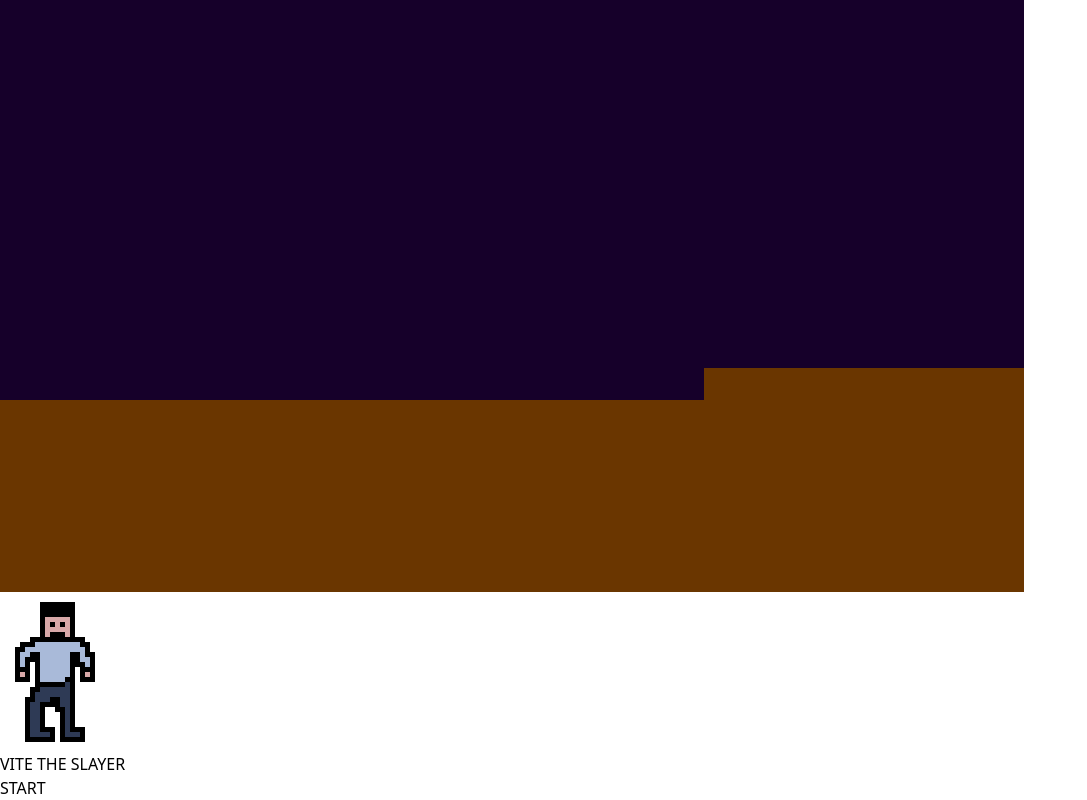
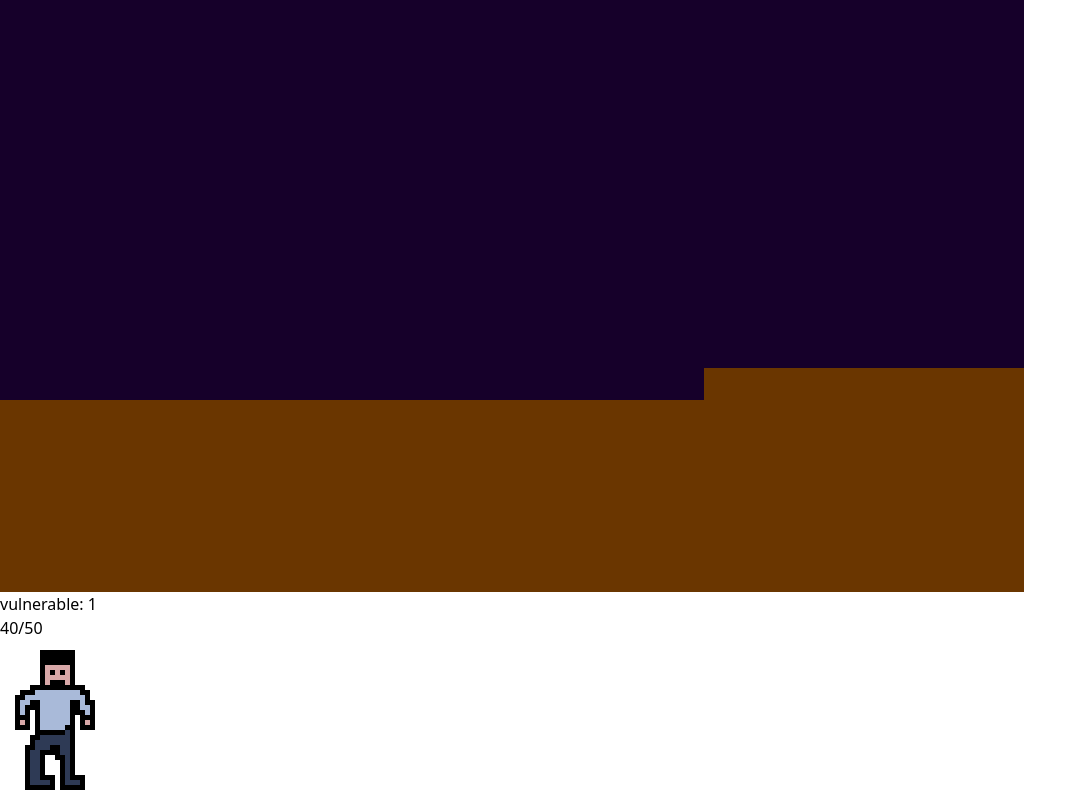
Before and after one commit to jonathan-byun/vite-the-slayer, a React (Vite) app: page / in a window 1280 px wide. Shown: the part 432-1232 px from the top of the page, without its empty margins (0-1087 px from the left). Built offline with nearby package versions, Linux system fonts and the light colour scheme.

Commit message:
started mob-fight logic and player model

```diff
--- a/src/App.tsx
+++ b/src/App.tsx
@@ -5,30 +5,41 @@ import { deckReducer } from './providers/Reducer'
 import { DeckContext, DeckDispatchContext } from './providers/Providers'
 import { createMap, createMapNode } from './gamelogic/createMap'
 import Map from './components/Map'
+import Event from './gameStates/Event'
 
 function App() {
-  const [gameState, setGameState] = useState('title')
+  const [gameState, setGameState] = useState('event')
   const initialDeckState: DeckState = []
   const [deck, dispatchDeck] = useReducer(deckReducer, initialDeckState)
   const [map, setMap] = useState<MapNode[][]>()
-  const [currentNode,setCurrentNode] = useState<MapNode>()
+  const [currentNode, setCurrentNode] = useState<MapNode>()
+  const [player,setPlayer]=useState<Player>({
+    health:40,
+    maxHealth:50,
+    stamina:3,
+    block:0,
+    statuses:[{status:'vulnerable',turns:1}]
+  })
 
   let currentPage;
   switch (gameState) {
     case 'title':
       currentPage = <Intro setGameState={setGameState} />
       break;
-    case 'map' :
-    if(currentNode) currentPage = <Map currentNode={currentNode} setCurretNode={setCurrentNode} levels={map? map:[[]]}/>
+    case 'map':
+      if (currentNode) currentPage = <Map setGameState={setGameState} currentNode={currentNode} setCurretNode={setCurrentNode} levels={map ? map : [[]]} />
+      break;
+      case 'event':
+        currentPage = <Event player={player}/>
   }
 
   useEffect(() => {
     startMap()
-  },[])
+  }, [])
   function startMap() {
     const map = createMap()
-    const startingNode = createMapNode(0,0,0,null)
-    for (let i=0; i<map[0].length;i++) {
+    const startingNode = createMapNode(0, 0, 0, null)
+    for (let i = 0; i < map[0].length; i++) {
       startingNode.next.push(map[0][i])
     }
     setMap(map)
--- a/src/components/Map.tsx
+++ b/src/components/Map.tsx
@@ -7,13 +7,17 @@ interface MapProps {
     levels: MapNode[][],
     currentNode: MapNode,
     setCurretNode: React.Dispatch<React.SetStateAction<MapNode | undefined>>
+    setGameState: React.Dispatch<React.SetStateAction<string>>
 }
 
-const Map: FC<MapProps> = ({ levels, currentNode, setCurretNode }) => {
+const Map: FC<MapProps> = ({ levels, currentNode, setCurretNode,setGameState }) => {
+
     async function handleClick(e:React.MouseEvent<HTMLButtonElement, MouseEvent>) {
         const clickedNode = currentNode.next.find((node)=>node.id===Number(e.currentTarget.id))
         await setCurretNode(clickedNode)
+        setGameState('event')
     }
+
     return currentNode && <>
         <div className='relative w-2/5 h-full m-10 bg-slate-200'>
             {
--- /dev/null
+++ b/src/gameStates/Event.tsx
@@ -0,0 +1,30 @@
+import { FC } from 'react'
+
+interface EventProps {
+  player: Player
+}
+
+const Event: FC<EventProps> = ({ player }) => {
+  const healthPercentage = player.health * 100 / player.maxHealth
+
+
+  return <div>
+    <div className='absolute left-96 bottom-96 max-w-96'>
+      <div className='flex flex-wrap gap-2'>
+        {player.statuses.map((status) => {
+          return (
+            <p className='bg-white'>{status.status}: {status.turns}</p>
+          )
+        })}
+      </div>
+      <div className='flex items-center bg-white rounded relative text-center'>
+        <p className='absolute left-1/3'>{player.health}/{player.maxHealth}</p>
+        <div className={'bg-green-600 h-6 rounded '} style={{ width: `${healthPercentage}%` }}>
+        </div>
+      </div>
+      <img src='/mainChar.gif' className='w-80 h-80' />
+    </div>
+  </div>
+}
+
+export default Event
--- a/src/gameStates/Intro.tsx
+++ b/src/gameStates/Intro.tsx
@@ -5,6 +5,7 @@ interface IntroProps {
 }
 
 const Intro: FC<IntroProps> = ({ setGameState }) => {
+
     return (
         <>
             <img src="/mainChar.gif" alt="hero" className='absolute w-50 h-50 bottom-32 left-96' />
```
Also changed, not shown: src/vite-env.d.ts (+8 -0 lines).
